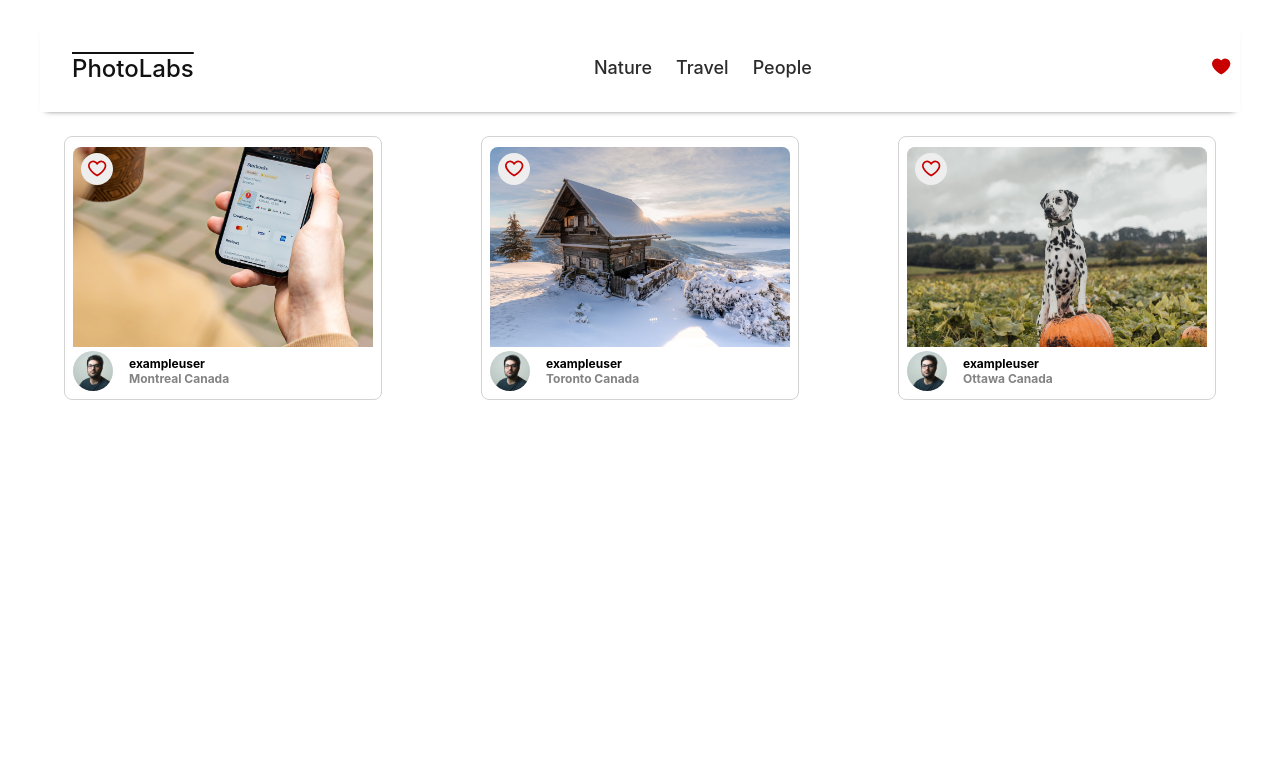
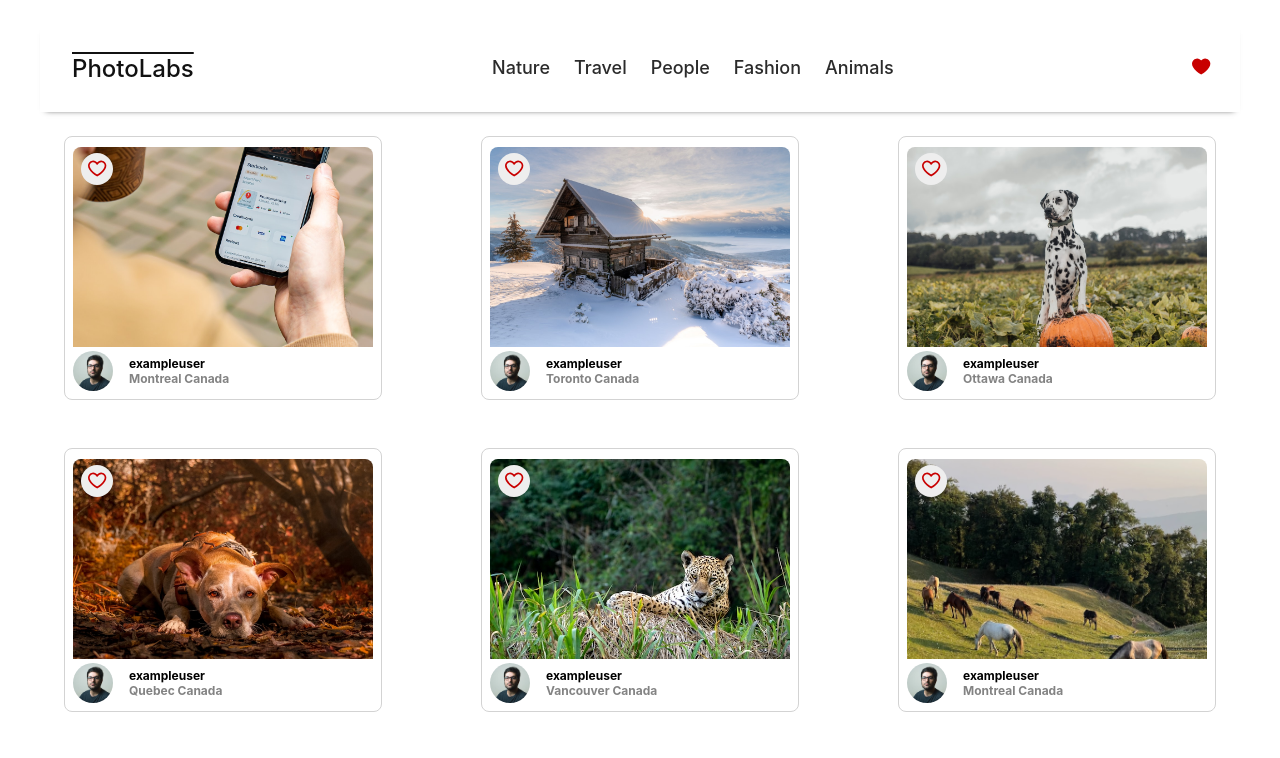
Before and after one commit to codingMadeSimple/lastPhotoLabs, a React (Create React App) app in the folder frontend/: page / in a window 1280 px wide. Shown: the top 758 px of the page. Built offline with nearby package versions, Linux system fonts and the light colour scheme; the HTML template or start-up script is replaced by a standard one.

Commit message:
Populated components with topics.js and photos.js.

```diff
--- a/frontend/src/components/PhotoList.jsx
+++ b/frontend/src/components/PhotoList.jsx
@@ -60,9 +60,7 @@
 
 const PhotoList = (props) => {
 
-  const photos=sampleDataForPhotoList
-
-const PhotoArray = photos.map((photo)=> {
+const PhotoArray = props.photos.map((photo)=> {
   return <PhotoListItem
   key={photo.id}
   username={photo.user.username}
--- a/frontend/src/components/TopNavigationBar.jsx
+++ b/frontend/src/components/TopNavigationBar.jsx
@@ -4,11 +4,11 @@
 import TopicList from './TopicList';
 import FavBadge from './FavBadge';
 
-const TopNavigation = () => {
+const TopNavigation = (props) => {
   return (
     <div className="top-nav-bar">
       <span className="top-nav-bar__logo">PhotoLabs</span>
-      <TopicList/>
+      <TopicList topics={props.topics}/>
       <FavBadge />
     </div>
   )
--- a/frontend/src/components/TopicList.jsx
+++ b/frontend/src/components/TopicList.jsx
@@ -22,8 +22,9 @@
   },
 ];
 
-const TopicList = () => {
-  const topicArray = sampleDataForTopicList.map((topic)=> {
+const TopicList = (props) => {
+  console.log(props)
+  const topicArray = props.topics.map((topic)=> {
     return <TopicListItem
     key = {topic.id}
     topic ={topic.title}
--- a/frontend/src/routes/HomeRoute.jsx
+++ b/frontend/src/routes/HomeRoute.jsx
@@ -3,12 +3,16 @@
 import '../styles/HomeRoute.scss';
 import TopNavigation from 'components/TopNavigationBar';
 import PhotoList from 'components/PhotoList';
+import photos from 'mocks/photos';
+import topics from 'mocks/topics';
+
+
 
 const HomeRoute = (props) => {
   return (
     <div className="home-route">
-      <TopNavigation/>
-      <PhotoList sampleDataForPhotoListItem={props.sampleDataForPhotoListItem}/>
+      <TopNavigation topics={topics}/>
+      <PhotoList photos={photos} sampleDataForPhotoListItem={props.sampleDataForPhotoListItem}/>
     </div>
   );
 };
--- a/frontend/src/styles/FavBadge.scss
+++ b/frontend/src/styles/FavBadge.scss
@@ -1,5 +1,7 @@
 .fav-badge {
-  // margin-right: 20px; I added this to make the Fav badge line up
+    //I added this to make the Fav badge line up
+  margin-right: 20px;
+
   position: relative;
 }
 
```
Also changed, not shown: frontend/src/components/PhotoListItem.jsx (+0 -9 lines).
